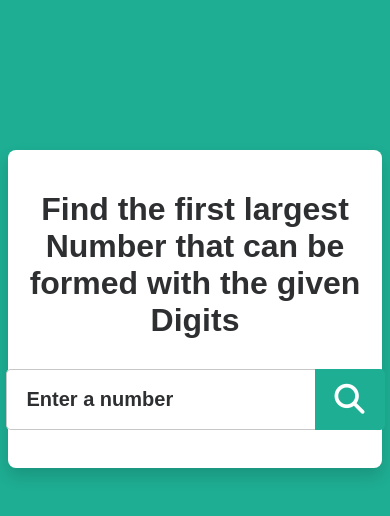
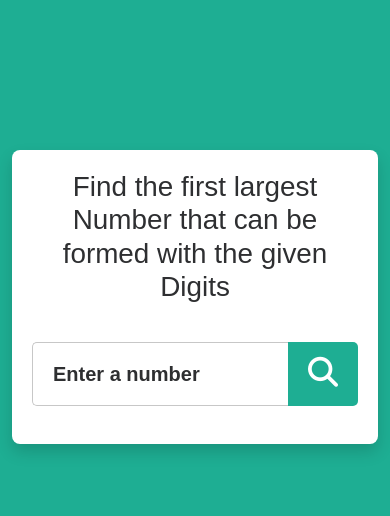
Before and after one commit to nedaashkan/Find-first-largest-number-formed-with-given-digits, a plain HTML site: page index.html in a window 390 px wide. Drawn offline with nearby package versions, Linux system fonts and the light colour scheme; a web font is replaced by a local one.

Commit message:
added Bootstrap for responsive

```diff
--- a/css/style.css
+++ b/css/style.css
@@ -9,7 +9,7 @@ body {
 h1 {
   color: #2e2f31;
 }
-.container {
+.app {
   background: #1eae93;
   max-width: 600px;
   margin: 150px auto 0;
--- a/index.html
+++ b/index.html
@@ -5,6 +5,12 @@
     <meta http-equiv="X-UA-Compatible" content="IE=edge" />
     <meta name="viewport" content="width=device-width, initial-scale=1.0" />
     <title>Find-first-largest-number-formed-with-given-digits</title>
+    <link
+      href="https://cdn.jsdelivr.net/npm/bootstrap@5.3.0-alpha1/dist/css/bootstrap.min.css"
+      rel="stylesheet"
+      integrity="sha384-GLhlTQ8iRABdZLl6O3oVMWSktQOp6b7In1Zl3/Jr59b6EGGoI1aFkw7cmDA6j6gD"
+      crossorigin="anonymous"
+    />
     <link rel="stylesheet" href="./css/style.css" />
     <script
       src="https://kit.fontawesome.com/cb6c074b0b.js"
@@ -19,24 +25,32 @@
   </head>
   <body>
     <div class="container">
+      <div class="app">
         <div class="app-body">
           <h1>
-          Find the first largest Number that can be formed with the given Digits
+            Find the first largest Number that can be formed with the given
+            Digits
           </h1>
-        <form id="search-form" class="form-box">
+          <div class="row d-flex justify-content-center">
+            <form
+              id="search-form"
+              class="form-box col-md-9"
+            >
               <input
                 type="text"
                 placeholder="Enter a number"
                 autofocus="on"
                 autocomplete="off"
-            class="search-box"
+                class="search-box w-100"
                 id="input-el"
               />
               <button type="submit" class="search-btn">
                 <i class="fa-solid fa-magnifying-glass"></i>
               </button>
             </form>
+          </div>
           <div id="result-el" class="result-box"></div>
+        </div>
       </div>
     </div>
     <script src="/js/app.js"></script>
```
Lines whose indentation alone changed are shown as unchanged.
